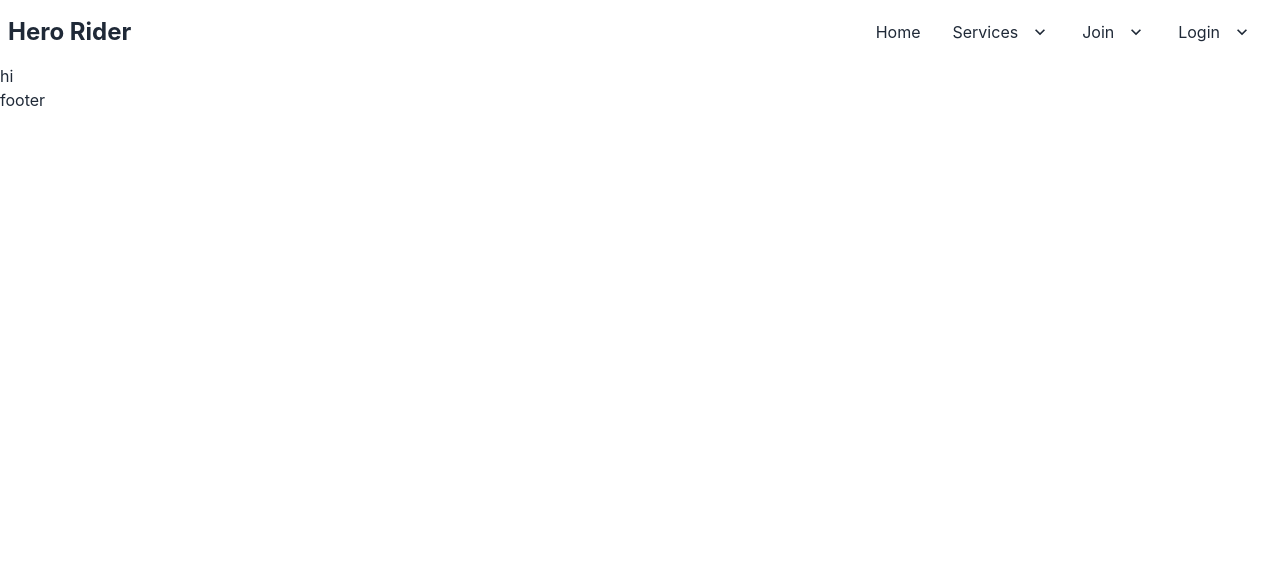
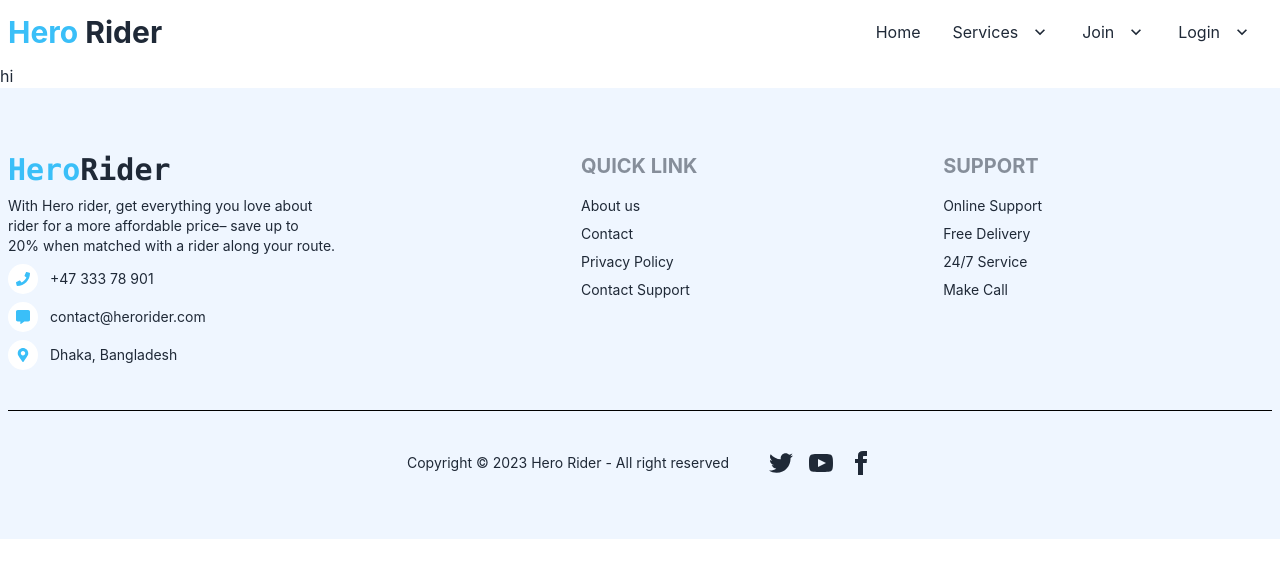
Before and after one commit to suman-chandra-barman/hero-rider, a React (Create React App) app: page / in a window 1280 px wide. Shown: the top 578 px of the page. Built offline with nearby package versions, Linux system fonts and the light colour scheme; no server answers.

Commit message:
footer done

```diff
--- a/public/index.html
+++ b/public/index.html
@@ -2,7 +2,7 @@
 <html lang="en">
   <head>
     <meta charset="utf-8" />
-    <link rel="icon" href="%PUBLIC_URL%/favicon.ico" />
+    <link rel="icon" href="%PUBLIC_URL%/logo.png" />
     <meta name="viewport" content="width=device-width, initial-scale=1" />
     <meta name="theme-color" content="#000000" />
     <meta
@@ -24,7 +24,7 @@
       work correctly both with client-side routing and a non-root public URL.
       Learn how to configure a non-root public URL by running `npm run build`.
     -->
-    <title>React App</title>
+    <title>Hero Rider</title>
   </head>
   <body>
     <noscript>You need to enable JavaScript to run this app.</noscript>
--- a/src/pages/shared/Footer.js
+++ b/src/pages/shared/Footer.js
@@ -1,7 +1,102 @@
 import React from "react";
+import { Link } from "react-router-dom";
+import { FaPhone, FaCommentAlt, FaMapMarkerAlt } from "react-icons/fa";
 
 const Footer = () => {
-  return <div>footer</div>;
+  return (
+    <>
+      <footer className="bg-blue-50 py-8 md:py-16 px-2">
+        <div className="footer container mx-auto">
+          <div>
+            <Link to="/" className="text-3xl font-mono font-extrabold">
+              <span className="text-info">Hero</span>Rider
+            </Link>
+            <p>
+              With Hero rider, get everything you love about <br /> rider for a
+              more affordable price– save up to <br /> 20% when matched with a
+              rider along your route.
+            </p>
+            <div className="flex gap-3 items-center">
+              <span className="bg-white  p-2 text-info hover:bg-info hover:text-white rounded-full">
+                <FaPhone />
+              </span>
+              <p>
+                <a href="tel:+4733378901">+47 333 78 901</a>
+              </p>
+            </div>
+            <div className="flex gap-3 items-center">
+              <span className="bg-white p-2 text-info hover:bg-info hover:text-white rounded-full">
+                <FaCommentAlt />
+              </span>
+              <p>contact@herorider.com</p>
+            </div>
+            <div className="flex gap-3 items-center">
+              <span className="bg-white p-2 text-info hover:bg-info hover:text-white rounded-full">
+                <FaMapMarkerAlt />
+              </span>
+              <p>Dhaka, Bangladesh</p>
+            </div>
+          </div>
+          <div>
+            <span className="footer-title text-xl">Quick Link</span>
+            <Link className="link link-hover">About us</Link>
+            <Link className="link link-hover">Contact</Link>
+            <Link className="link link-hover">Privacy Policy</Link>
+            <Link className="link link-hover">Contact Support</Link>
+          </div>
+          <div>
+            <span className="footer-title text-xl">Support</span>
+            <Link className="link link-hover">Online Support</Link>
+            <Link className="link link-hover">Free Delivery</Link>
+            <Link className="link link-hover">24/7 Service</Link>
+            <Link className="link link-hover">Make Call</Link>
+          </div>
+        </div>
+        <div className="footer justify-center mt-10 gap-10 border-t border-black pt-10 items-center">
+          <div className="items-center grid-flow-col">
+            <p>
+              Copyright © 2023 <span> Hero Rider</span> - All right reserved
+            </p>
+          </div>
+          <div className="grid-flow-col gap-4 md:place-self-center md:justify-self-end">
+            <Link>
+              <svg
+                xmlns="http://www.w3.org/2000/svg"
+                width="24"
+                height="24"
+                viewBox="0 0 24 24"
+                className="fill-current"
+              >
+                <path d="M24 4.557c-.883.392-1.832.656-2.828.775 1.017-.609 1.798-1.574 2.165-2.724-.951.564-2.005.974-3.127 1.195-.897-.957-2.178-1.555-3.594-1.555-3.179 0-5.515 2.966-4.797 6.045-4.091-.205-7.719-2.165-10.148-5.144-1.29 2.213-.669 5.108 1.523 6.574-.806-.026-1.566-.247-2.229-.616-.054 2.281 1.581 4.415 3.949 4.89-.693.188-1.452.232-2.224.084.626 1.956 2.444 3.379 4.6 3.419-2.07 1.623-4.678 2.348-7.29 2.04 2.179 1.397 4.768 2.212 7.548 2.212 9.142 0 14.307-7.721 13.995-14.646.962-.695 1.797-1.562 2.457-2.549z"></path>
+              </svg>
+            </Link>
+            <Link>
+              <svg
+                xmlns="http://www.w3.org/2000/svg"
+                width="24"
+                height="24"
+                viewBox="0 0 24 24"
+                className="fill-current"
+              >
+                <path d="M19.615 3.184c-3.604-.246-11.631-.245-15.23 0-3.897.266-4.356 2.62-4.385 8.816.029 6.185.484 8.549 4.385 8.816 3.6.245 11.626.246 15.23 0 3.897-.266 4.356-2.62 4.385-8.816-.029-6.185-.484-8.549-4.385-8.816zm-10.615 12.816v-8l8 3.993-8 4.007z"></path>
+              </svg>
+            </Link>
+            <Link>
+              <svg
+                xmlns="http://www.w3.org/2000/svg"
+                width="24"
+                height="24"
+                viewBox="0 0 24 24"
+                className="fill-current"
+              >
+                <path d="M9 8h-3v4h3v12h5v-12h3.642l.358-4h-4v-1.667c0-.955.192-1.333 1.115-1.333h2.885v-5h-3.808c-3.596 0-5.192 1.583-5.192 4.615v3.385z"></path>
+              </svg>
+            </Link>
+          </div>
+        </div>
+      </footer>
+    </>
+  );
 };
 
 export default Footer;
--- a/src/pages/shared/Navbar.js
+++ b/src/pages/shared/Navbar.js
@@ -40,7 +40,7 @@ const Navbar = () => {
             <path d="M7.41,8.58L12,13.17L16.59,8.58L18,10L12,16L6,10L7.41,8.58Z" />
           </svg>
         </Link>
-        <ul className="p-2">
+        <ul className="p-2 z-[1]">
           <li>
             <Link className="active:bg-inherit">Rider</Link>
           </li>
@@ -139,7 +139,9 @@ const Navbar = () => {
               {items}
             </ul>
           </div>
-          <Link className="text-2xl font-bold">Hero Rider</Link>
+          <Link className="text-2xl md:text-3xl font-bold ">
+            <span className="text-info">Hero</span> Rider
+          </Link>
         </div>
         <div className="navbar-end hidden lg:flex">
           <ul className="menu menu-horizontal px-1">{items}</ul>
```
Also changed, not shown: src/pages/AdminPage/Admin.js (+94 -19 lines), public/logo.png (added).
